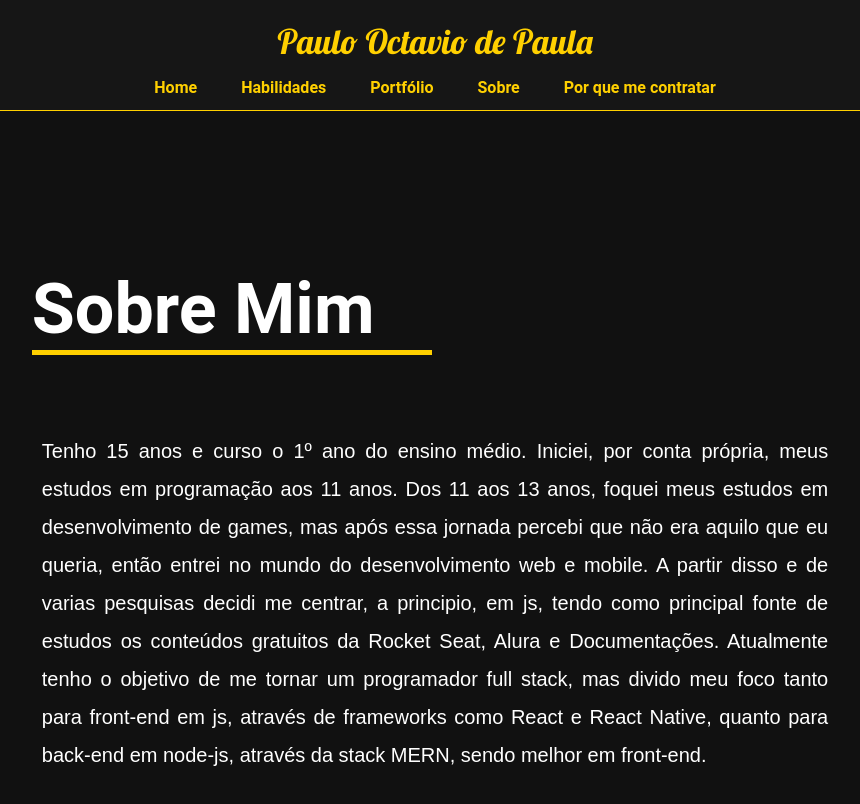
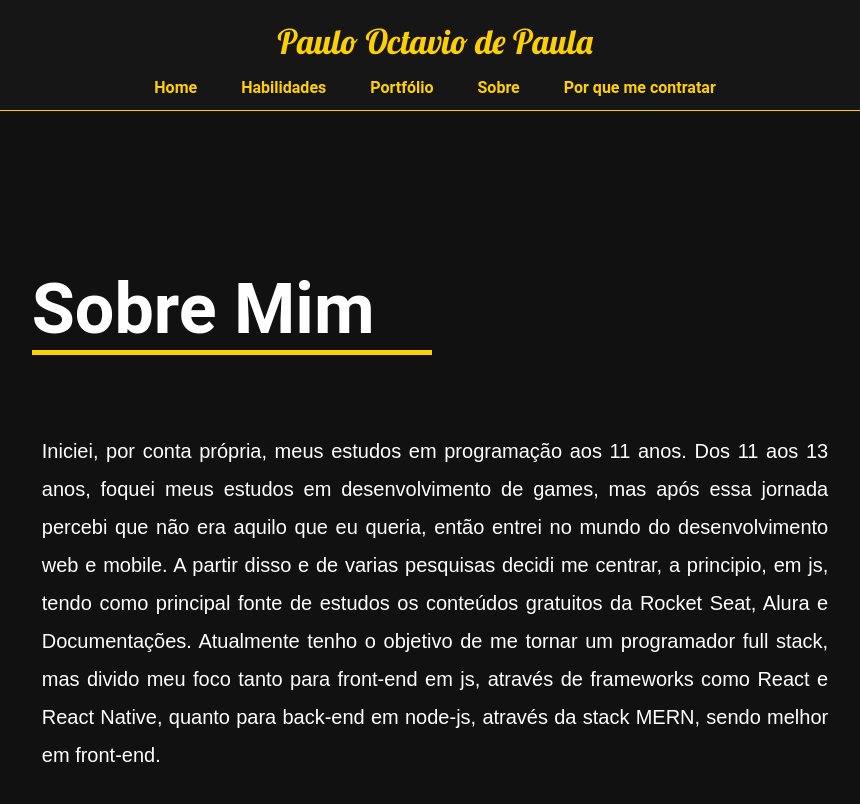
Before and after one commit to paulotavio787/curriculo, a React (Create React App) app: page /sobre in a window 1280 px wide. Shown: the top 804 px of the page, without its empty margins (205-1065 px from the left). Built offline with nearby package versions, Linux system fonts and the light colour scheme.

Commit message:
Sobre Update

```diff
--- a/src/pages/Sobre/index.js
+++ b/src/pages/Sobre/index.js
@@ -9,7 +9,6 @@ const Sobre = () => {
                 <div>
                     <h1>Sobre Mim</h1>
                     <p>
-                    Tenho 15 anos e curso o 1º ano do ensino médio.
                     Iniciei, por conta própria, meus estudos em programação aos 11 anos.
                     Dos 11 aos 13 anos, foquei meus estudos em desenvolvimento de games,
                     mas após essa jornada percebi que não era aquilo que eu queria, então
```
